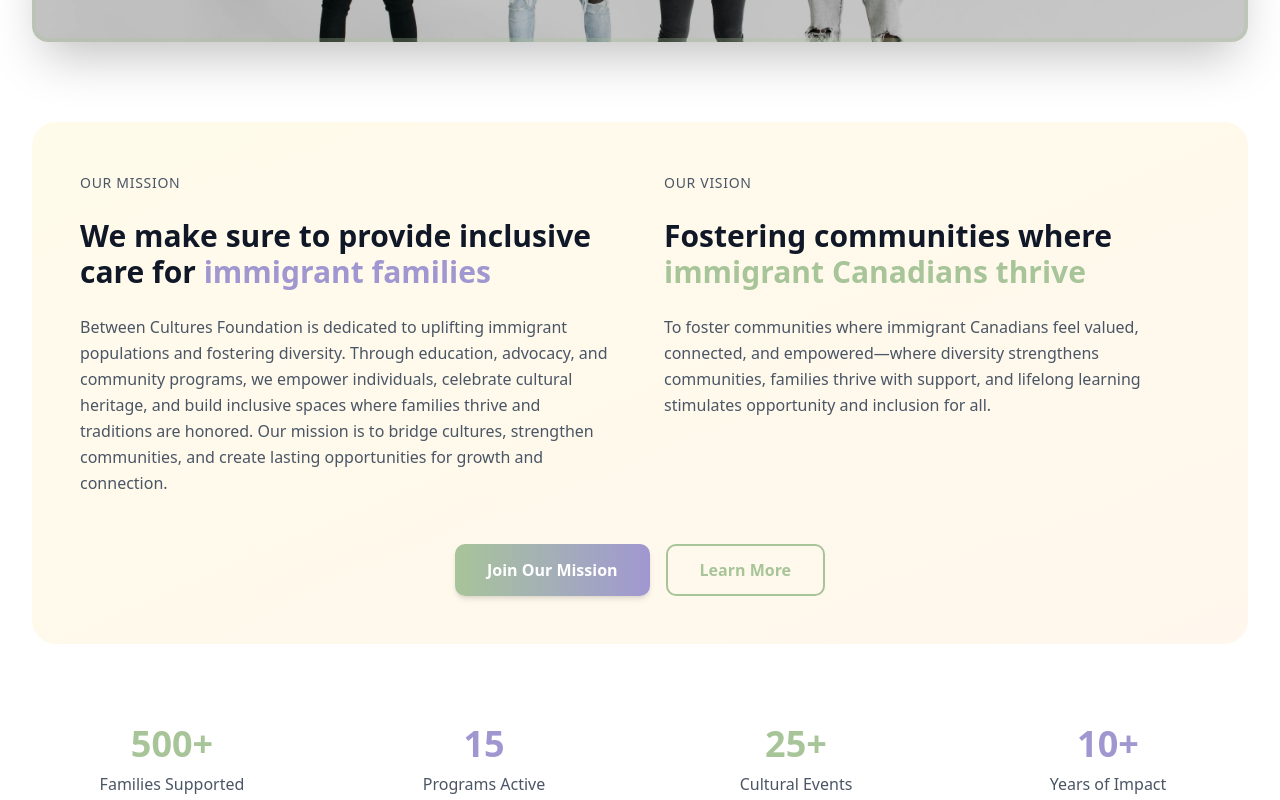
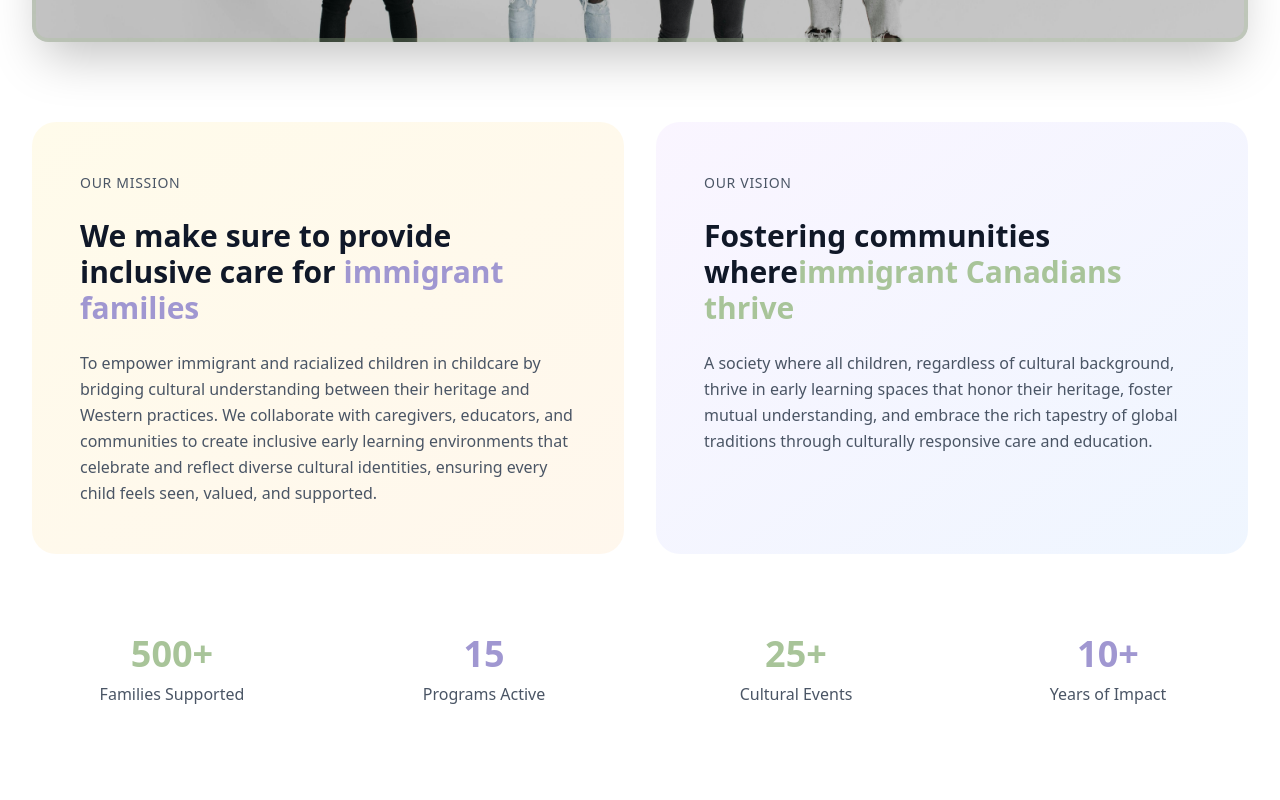
Before and after one commit to EmekaManuel/between-cultures, a Next.js app: page /about in a window 1280 px wide. Shown: the part 1220-2020 px from the top of the page. Built offline with nearby package versions, Linux system fonts and the light colour scheme.

Commit message:
chore(): modified the about page

```diff
--- a/src/app/about/index.tsx
+++ b/src/app/about/index.tsx
@@ -22,7 +22,7 @@ export const AboutUsSection = () => {
             >
               <div className="w-12 h-0.5 bg-[#a8c499]"></div>
               <span className="text-sm font-medium text-gray-600 uppercase tracking-wider">
-                Know About Us
+                Our Story
               </span>
             </motion.div>
 
@@ -147,22 +147,16 @@ export const AboutUsSection = () => {
         </motion.div>
 
         {/* Mission and Vision Section - ANIMATE FROM TOP */}
+        <div className="grid grid-cols-1 lg:grid-cols-2 gap-8">
+          {/* Our Mission Box */}
           <motion.div
-          initial={{ opacity: 0, y: -80 }}
-          whileInView={{ opacity: 1, y: 0 }}
+            initial={{ opacity: 0, x: -80 }}
+            whileInView={{ opacity: 1, x: 0 }}
             transition={{ duration: 0.8, delay: 0.2 }}
             viewport={{ once: true }}
             className="bg-gradient-to-br from-amber-50 to-orange-50 rounded-3xl p-8 lg:p-12"
           >
-          <div className="grid grid-cols-1 lg:grid-cols-2 gap-12">
-            {/* Our Mission - ANIMATE FROM LEFT */}
-            <motion.div
-              initial={{ opacity: 0, x: -80 }}
-              whileInView={{ opacity: 1, x: 0 }}
-              transition={{ duration: 0.8, delay: 0.4 }}
-              viewport={{ once: true }}
-              className="space-y-6"
-            >
+            <div className="space-y-6">
               <div>
                 <span className="text-sm font-medium text-gray-600 uppercase tracking-wider">
                   Our Mission
@@ -175,24 +169,25 @@ export const AboutUsSection = () => {
               </h2>
 
               <p className="text-gray-600 leading-relaxed">
-                Between Cultures Foundation is dedicated to uplifting immigrant
-                populations and fostering diversity. Through education,
-                advocacy, and community programs, we empower individuals,
-                celebrate cultural heritage, and build inclusive spaces where
-                families thrive and traditions are honored. Our mission is to
-                bridge cultures, strengthen communities, and create lasting
-                opportunities for growth and connection.
+                To empower immigrant and racialized children in childcare by
+                bridging cultural understanding between their heritage and
+                Western practices. We collaborate with caregivers, educators,
+                and communities to create inclusive early learning environments
+                that celebrate and reflect diverse cultural identities, ensuring
+                every child feels seen, valued, and supported.
               </p>
+            </div>
           </motion.div>
 
-            {/* Our Vision - ANIMATE FROM RIGHT */}
+          {/* Our Vision Box */}
           <motion.div
             initial={{ opacity: 0, x: 80 }}
             whileInView={{ opacity: 1, x: 0 }}
-              transition={{ duration: 0.8, delay: 0.6 }}
+            transition={{ duration: 0.8, delay: 0.4 }}
             viewport={{ once: true }}
-              className="space-y-6"
+            className="bg-gradient-to-br from-purple-50 to-blue-50 rounded-3xl p-8 lg:p-12"
           >
+            <div className="space-y-6">
               <div>
                 <span className="text-sm font-medium text-gray-600 uppercase tracking-wider">
                   Our Vision
@@ -200,28 +195,29 @@ export const AboutUsSection = () => {
               </div>
 
               <h2 className="text-2xl lg:text-3xl font-bold text-gray-900">
-                Fostering communities where{" "}
+                Fostering communities where
                 <span className="text-[#a8c499]">
                   immigrant Canadians thrive
                 </span>
               </h2>
 
               <p className="text-gray-600 leading-relaxed">
-                To foster communities where immigrant Canadians feel valued,
-                connected, and empowered—where diversity strengthens
-                communities, families thrive with support, and lifelong learning
-                stimulates opportunity and inclusion for all.
+                A society where all children, regardless of cultural background,
+                thrive in early learning spaces that honor their heritage,
+                foster mutual understanding, and embrace the rich tapestry of
+                global traditions through culturally responsive care and
+                education.
               </p>
+            </div>
           </motion.div>
-          </div>
 
-          {/* Call to Action - ANIMATE FROM BOTTOM */}
-          <motion.div
+          {/* Call to Action */}
+          {/* <motion.div
             initial={{ opacity: 0, y: 60 }}
             whileInView={{ opacity: 1, y: 0 }}
             transition={{ duration: 0.8, delay: 0.8 }}
             viewport={{ once: true }}
-            className="mt-12 text-center"
+            className="text-center"
           >
             <div className="flex flex-col sm:flex-row gap-4 justify-center">
               <button className="bg-gradient-to-r from-[#a8c499] to-[#a097d1] text-white px-8 py-3 rounded-lg font-semibold hover:from-[#96b085] hover:to-[#8e83bd] transition-all duration-200 transform hover:scale-105 shadow-md">
@@ -231,8 +227,8 @@ export const AboutUsSection = () => {
                 Learn More
               </button>
             </div>
-          </motion.div>
-        </motion.div>
+          </motion.div> */}
+        </div>
 
         {/* Stats Section - STAGGERED ANIMATIONS FROM BOTTOM */}
         <motion.div
```
Lines whose indentation alone changed are shown as unchanged.
